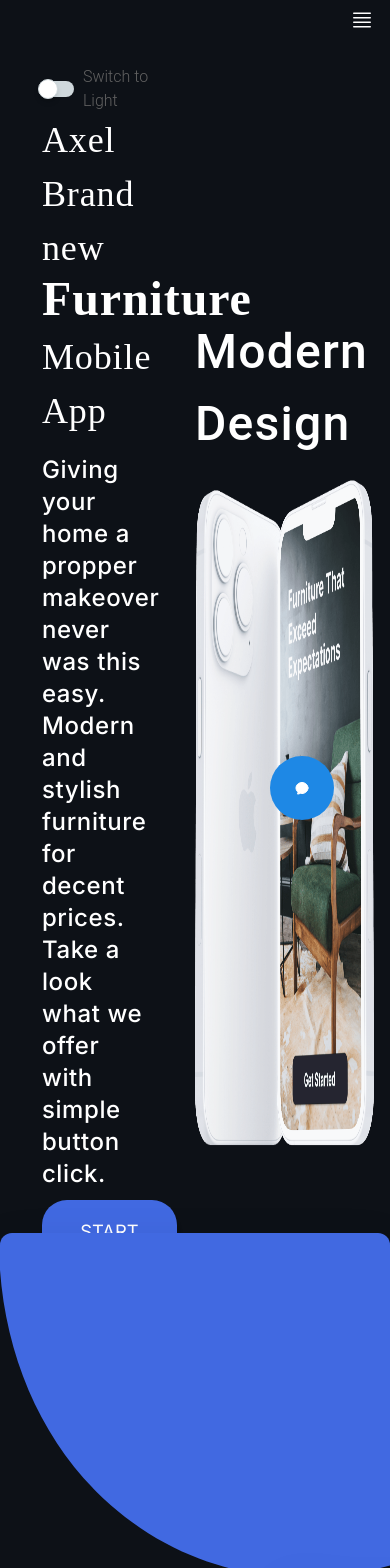
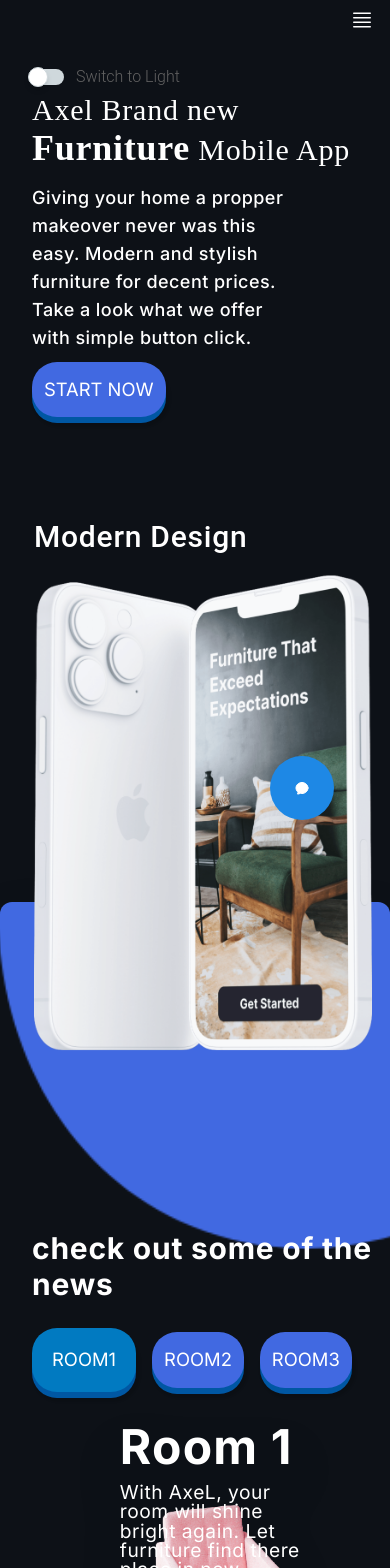
Before and after one commit to salmanulfarispk/FurnitureDesign_using-ReactVite-FramerMotion-, a React (Vite) app: page / in a window 390 px wide. Shown: the top 1568 px of the page. Built offline with nearby package versions, Linux system fonts and the light colour scheme; a web font is replaced by a local one.

Commit message:
responsive of header section finished...

```diff
--- a/src/Components/AllComponents/Home.jsx
+++ b/src/Components/AllComponents/Home.jsx
@@ -22,7 +22,7 @@ function Home() {
   return (
     <div className='relative'>
          <MobileNav/>
-     <div className='fixed  right-4 bottom-2 z-20'>
+     <div>
         <PopUpButton />
      </div>
 
--- a/src/Components/Headers/Header.jsx
+++ b/src/Components/Headers/Header.jsx
@@ -10,25 +10,25 @@ function Header() {
 
     return (
         <div className='mx-auto pt-16'>
-            <div className='grid grid-cols-2 justify-items-center items-center'>
+            <div className=' sm:grid-cols-1 grid grid-cols-2 justify-items-center items-center'>
 
                 {/**left section */}
 
-                <div className='w-4/5 pl-2'>
+                <div className='sm:w-full sm:pl-4 w-4/5 pl-2'>
                     <Switch color="blue" onClick={handleTheme}
                      label={theme === "light" ? "Switch to Dark" : "Switch to Light"}
                      defaultChecked={theme === "dark" ? true : false}
                     />
                     <h1 className={
                         theme ==="light" ?
-                        'text-4xl font-serif font-medium no-underline align-middle tracking-wide normal-case leading-normal text-dark':
-                        'text-4xl font-serif font-medium no-underline align-middle tracking-wide normal-case leading-normal text-white'
+                        'sm:text-3xl text-4xl font-serif font-medium no-underline align-middle tracking-wide normal-case leading-normal text-dark':
+                        'sm:text-3xl text-4xl font-serif font-medium no-underline align-middle tracking-wide normal-case leading-normal text-white'
                     }>
 
                       Axel Brand new {" "}<span className={
                           theme==="light" ?
-                        'text-dark text-5xl font-petitFormal font-bold' :
-                        'text-white text-5xl font-petitFormal font-bold'
+                        'sm:text-4xl text-dark text-5xl font-petitFormal font-bold' :
+                        'sm:text-4xl text-white text-5xl font-petitFormal font-bold'
                         }
                       >Furniture</span>{" "}Mobile App
                     </h1>
@@ -36,8 +36,8 @@ function Header() {
                     <p
               className={
                 theme === "light"
-                  ? "w-4/5 font-inter font-medium no-underline align-middle tracking-wide normal-case text-dark text-2xl"
-                  : "w-4/5 font-inter font-medium no-underline align-middle tracking-wide normal-case text-white text-2xl"
+                  ? "sm:text-lg w-4/5 font-inter font-medium no-underline align-middle tracking-wide normal-case text-dark text-2xl"
+                  : "sm:text-lg w-4/5 font-inter font-medium no-underline align-middle tracking-wide normal-case text-white text-2xl"
               }
             >
               Giving your home a propper makeover never was this easy. Modern
@@ -54,20 +54,20 @@ function Header() {
 
                 {/**right section */}
 
-                <div className='mt-4'>
+                <div className='sm:pl-4 mt-4'>
                     <div>
                     <h2
               className={
                 theme === "light"
-                  ? " text-5xl pb-4 font-russonOne font-medium no-underline align-middle tracking-wide normal-case leading-normal text-dark"
-                  : "text-5xl pb-4 font-russonOne font-medium no-underline align-middle tracking-wide normal-case leading-normal text-white"
+                  ? "sm:text-3xl text-5xl pb-4 font-russonOne font-medium no-underline align-middle tracking-wide normal-case leading-normal text-dark"
+                  : "sm:text-3xl text-5xl pb-4 font-russonOne font-medium no-underline align-middle tracking-wide normal-case leading-normal text-white"
               }
             >
               Modern Design
             </h2>
                     </div>
                     <motion.img
-                        className='h-[665px] w-full bg-no-repeat bg-center relative z-10 rounded-xl'
+                        className='sm:h-[475px] h-[665px] w-full bg-no-repeat bg-center relative z-10 rounded-xl'
                         src={header1}
                         alt='header-phone'
                         animate={{
--- a/src/Components/Midsection/MidFilterSection.jsx
+++ b/src/Components/Midsection/MidFilterSection.jsx
@@ -50,10 +50,10 @@ export const MidFilterSection = () => {
 
   return (
     <div className='mx-auto pt-72 pb-56'id="news">
-        <div className='grid grid-cols-2 justify-items-center items-center'>
+        <div className='sm:grid-cols-1 grid grid-cols-2 justify-items-center items-center'>
 
            <motion.div
-           className='w-4/5 mx-auto pl-24'
+           className='sm:pt-10 sm:w-full sm:pl-4 w-4/5 mx-auto pl-24'
             initial="hidden"
             whileInView="visible"
             viewport={{once : true}}   //animation only occurs once when the element enters the viewport,not for re-enters into viewport
@@ -65,8 +65,8 @@ export const MidFilterSection = () => {
            >
                 <h2 className={
                   theme === "light" ?
-                'w-96 text-6xl font-bold font-inter no-underline align-middle tracking-wide normal-case leading-none text-dark':
-                'w-96 text-6xl font-bold font-inter no-underline align-middle tracking-wide normal-case leading-none text-white'
+                'sm:text-3xl sm:w-full w-96 text-6xl font-bold font-inter no-underline align-middle tracking-wide normal-case leading-none text-dark':
+                'sm:text-3xl sm:w-full w-96 text-6xl font-bold font-inter no-underline align-middle tracking-wide normal-case leading-none text-white'
                 }
                 >check out some of the news
                 </h2>
--- a/src/index.css
+++ b/src/index.css
@@ -45,4 +45,17 @@
         transform: translateY(-2px);
     }
 
+    @media (max-width: 639px) {
+        .front {
+            display: block;
+            padding: 14px 12px;
+            border-radius: 25px;
+            font-size: 1.15rem;
+            background: #4169e1;
+            color: white;
+            font-family: "Inter";
+            transform: translateY(-6px);
+    }
+  }
+
 }
--- a/tailwind.config.js
+++ b/tailwind.config.js
@@ -19,15 +19,14 @@ module.exports = withMT({
       wrapperBg: "url('assets/images/wrapperBackground.svg')",
       wrapperDark: "url('assets/images/wrapperDark.svg')",
     },
-    container:{
-      screens:{
+    container: {
+      screens: {
         sm: "640px",
         md: "767px",
         lg: "1140px",
-        xl: "1440px",
-        '2xl': "1800px",
-
-      }
+        xl: "1400px",
+        "2xl": "1800px",
+      },
     },
     screens:{
       "2xl": { max: "1535px" },
```
